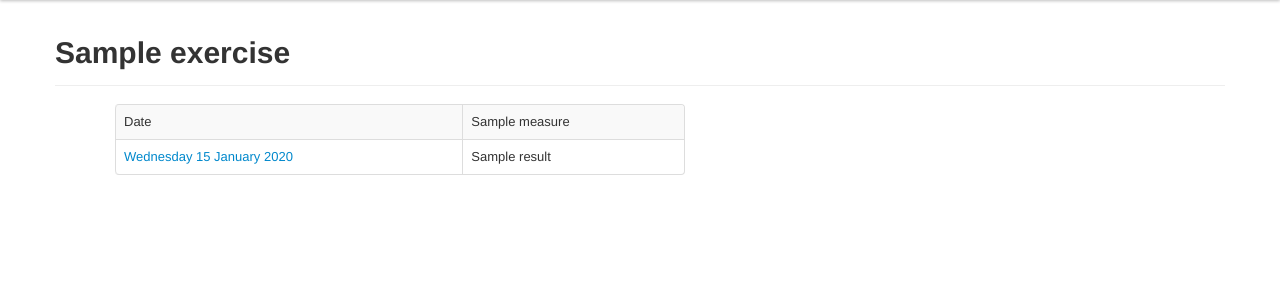
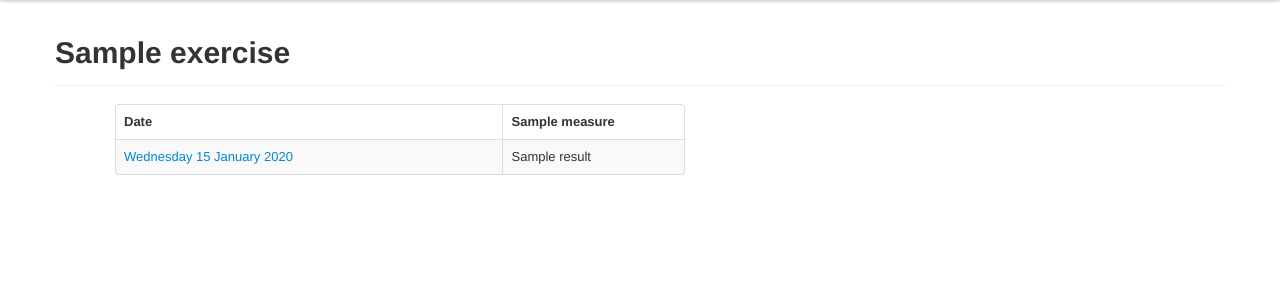
Before and after one commit to pcp135/exercise, a Django app: template getfit/templates/exercise.html in a window 1280 px wide. Shown: the part 40-340 px from the top of the page. Run offline with Django 3.2, Linux system fonts and the light colour scheme; the template is opened without the code that fills it: most values are stand-ins (such as "Sample title", 1, 10 or a date in 2020).

Commit message:
a few visual tweaks to new exercise tables

```diff
--- a/getfit/templates/exercise.html
+++ b/getfit/templates/exercise.html
@@ -5,20 +5,22 @@
 {% load tz %}
 <div class="span12">
 	<table class="table table-bordered table-striped span6">
-	    <tbody>
+		<thead>
 			<tr>
-				<td class="span3">
-					Date
+				<td class="span4">
+					<strong>Date</strong>
 				</td>
 				{% for measure in exercise.measure.all %}
 					<td class="span2">
-						{{ measure.name }}
+						<strong>{{ measure.name }}</strong>
 					</td>
 				{% endfor %}
 			</tr>
+		</thead>
+	    <tbody>
 			{% for workout in workouts %}
 				<tr>
-					<td class="span3">
+					<td class="span4">
 						<a href= "{% url getfit.views.workout workout.id %}">
 							{{ workout.time_of_workout|date:"l d F Y" }}
 						</a>
```
